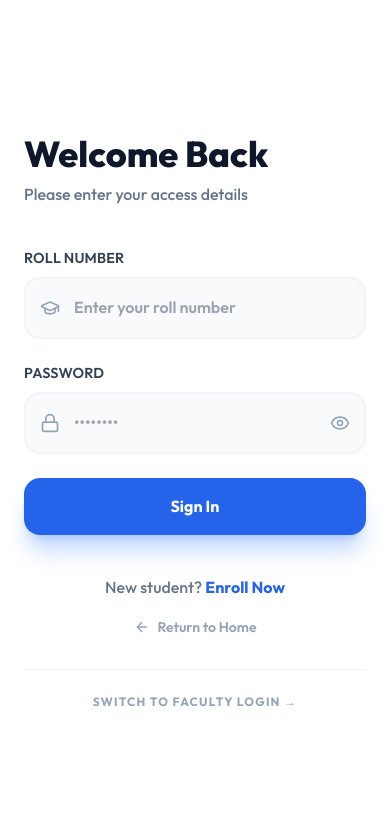
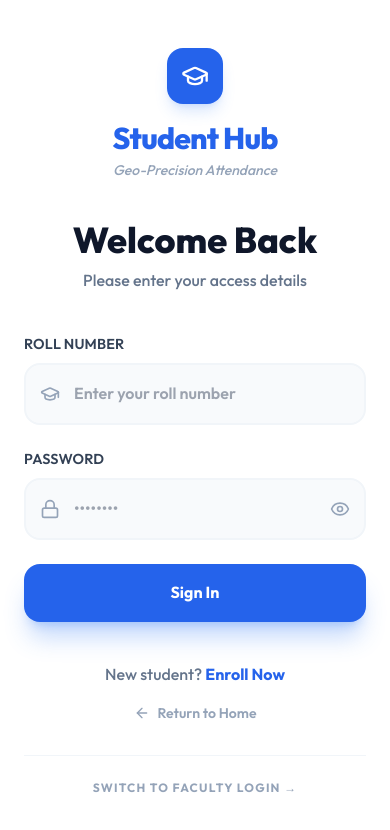
Before and after one commit to Kaushik1575/attendance, a React (Vite) app in the folder bluetooth/frontend/: page /login/1 in a window 390 px wide. Shown: the top 830 px of the page. Built offline with nearby package versions, Linux system fonts and the light colour scheme; no server answers.

Commit message:
Enhance mobile login UI with portal titles and unified theme

```diff
--- a/bluetooth/frontend/src/pages/Login.jsx
+++ b/bluetooth/frontend/src/pages/Login.jsx
@@ -101,8 +101,19 @@ const Login = () => {
             {/* Right Side: Form Side */}
             <div className="flex flex-col justify-center py-12 px-6 sm:px-12 lg:px-24 bg-white relative">
                 <div className="max-w-md w-full mx-auto">
-                    <div className="mb-10">
-                        <h2 className="text-4xl font-black text-slate-900 mb-2">Welcome Back</h2>
+                    {/* Mobile-only Header */}
+                    <div className="lg:hidden flex flex-col items-center mb-10 text-center">
+                        <div className={`w-14 h-14 rounded-2xl ${themeClass} flex items-center justify-center mb-4 shadow-lg shadow-primary-500/20`}>
+                            {isTeacher ? <ShieldCheck size={28} className="text-white" /> : <GraduationCap size={28} className="text-white" />}
+                        </div>
+                        <h1 className={`text-3xl font-black ${textThemeClass} tracking-tight`}>
+                            {isTeacher ? 'Faculty Portal' : 'Student Hub'}
+                        </h1>
+                        <p className="text-slate-400 text-sm mt-1 font-medium italic">Geo-Precision Attendance</p>
+                    </div>
+
+                    <div className="mb-10 text-center lg:text-left">
+                        <h2 className="text-4xl font-black text-slate-900 mb-2 font-display">Welcome Back</h2>
                         <p className="text-slate-500 font-medium">Please enter your access details</p>
                     </div>
 
```
